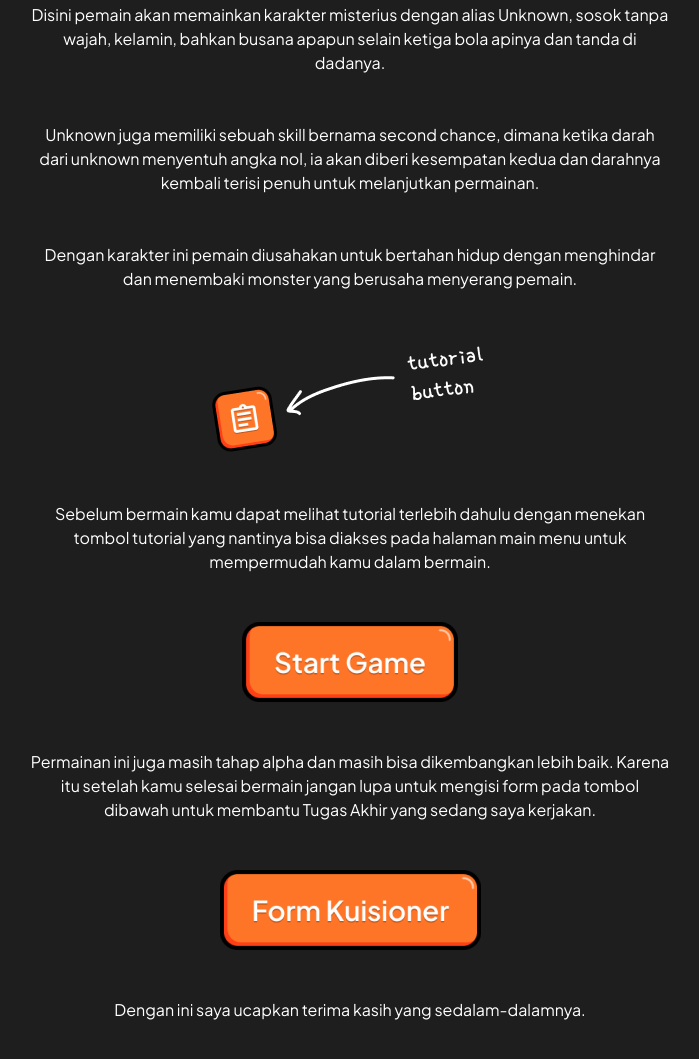
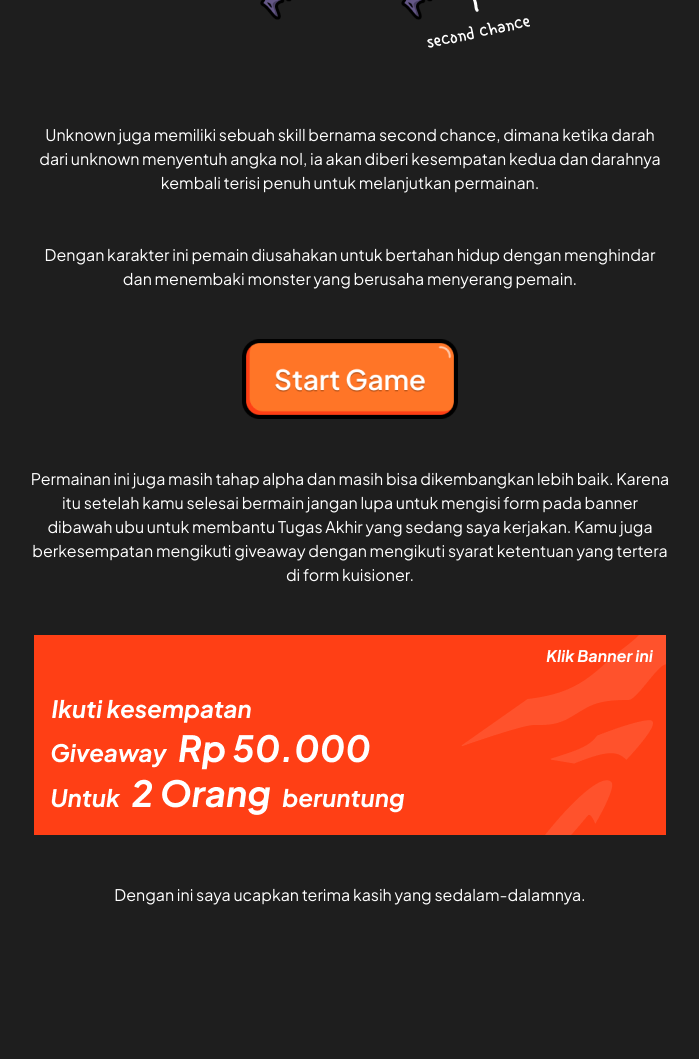
Before and after one commit to salman-setiawan/AnotherIslandProject, a plain HTML site: page index.html in a window 1280 px wide. Shown: the part 977-2036 px from the top of the page, without its empty margins (290-989 px from the left). After the commit the page ends 2012 px from the top, so only its background shows below. Drawn offline with nearby package versions, Linux system fonts and the light colour scheme.

Commit message:
improve website

```diff
--- a/index.html
+++ b/index.html
@@ -22,18 +22,16 @@
       <source src="/assets/showcase.mp4" type="video/mp4">
     </video>
     <p class="md:max-w-[640px] mb-[36px]">Another Island Project merupakan sebuah permainan bertahan hidup yang dirancang dan dikembangkan oleh Salman Setiawan sebagai Tugas Akhir dari program studi Informatika Institut Teknologi Kalimantan.</p>
+    <p class="md:max-w-[640px] mb-[48px]">Disini pemain akan memainkan karakter misterius dengan alias Unknown, sosok tanpa wajah, kelamin, bahkan busana apapun selain ketiga bola apinya dan tanda di dadanya.</p>
     <img class="mb-[32px]" src="/assets/character.png" alt="unknown">
-    <p class="md:max-w-[640px] mb-[48px]">Disini pemain akan memainkan karakter misterius dengan alias Unknown, sosok tanpa wajah, kelamin, bahkan busana apapun selain ketiga bola apinya dan tanda di dadanya.</p>
     <p class="md:max-w-[640px] mb-[48px]">Unknown juga memiliki sebuah skill bernama second chance, dimana ketika darah dari unknown menyentuh angka nol, ia akan diberi kesempatan kedua dan darahnya kembali terisi penuh untuk melanjutkan permainan.</p>
     <p class="md:max-w-[640px] mb-[48px]">Dengan karakter ini pemain diusahakan untuk bertahan hidup dengan menghindar dan menembaki monster yang berusaha menyerang pemain.</p>
-    <img class="mb-[48px]" src="/assets/tutorial.png" alt="tutorial">
-    <p class="md:max-w-[640px] mb-[48px]">Sebelum bermain kamu dapat melihat tutorial terlebih dahulu dengan menekan tombol tutorial yang nantinya bisa diakses pada halaman main menu untuk mempermudah kamu dalam bermain.</p>
     <a href="/game.html">
       <img class="mb-[48px]" src="/assets/start.png" alt="start">
     </a>
-    <p class="md:max-w-[640px] mb-[48px]">Permainan ini juga masih tahap alpha dan masih bisa dikembangkan lebih baik. Karena itu setelah kamu selesai bermain jangan lupa untuk mengisi form pada tombol dibawah untuk membantu Tugas Akhir yang sedang saya kerjakan.</p>
+    <p class="md:max-w-[640px] mb-[48px]">Permainan ini juga masih tahap alpha dan masih bisa dikembangkan lebih baik. Karena itu setelah kamu selesai bermain jangan lupa untuk mengisi form pada banner dibawah ubu untuk membantu Tugas Akhir yang sedang saya kerjakan. Kamu juga berkesempatan mengikuti giveaway dengan mengikuti syarat ketentuan yang tertera di form kuisioner.</p>
     <a href="https://forms.gle/8bNqmkfBUBX3cKBT7">
-      <img class="mb-[48px]" src="/assets/kuisioner.png" alt="form">
+      <img class="mb-[48px]" src="/assets/banner.png" alt="form">
     </a>
     <p class="md:max-w-[640px] mb-[48px]">Dengan ini saya ucapkan terima kasih yang sedalam-dalamnya.</p>
   </div>
```
Also changed, not shown: assets/banner.png (added).
